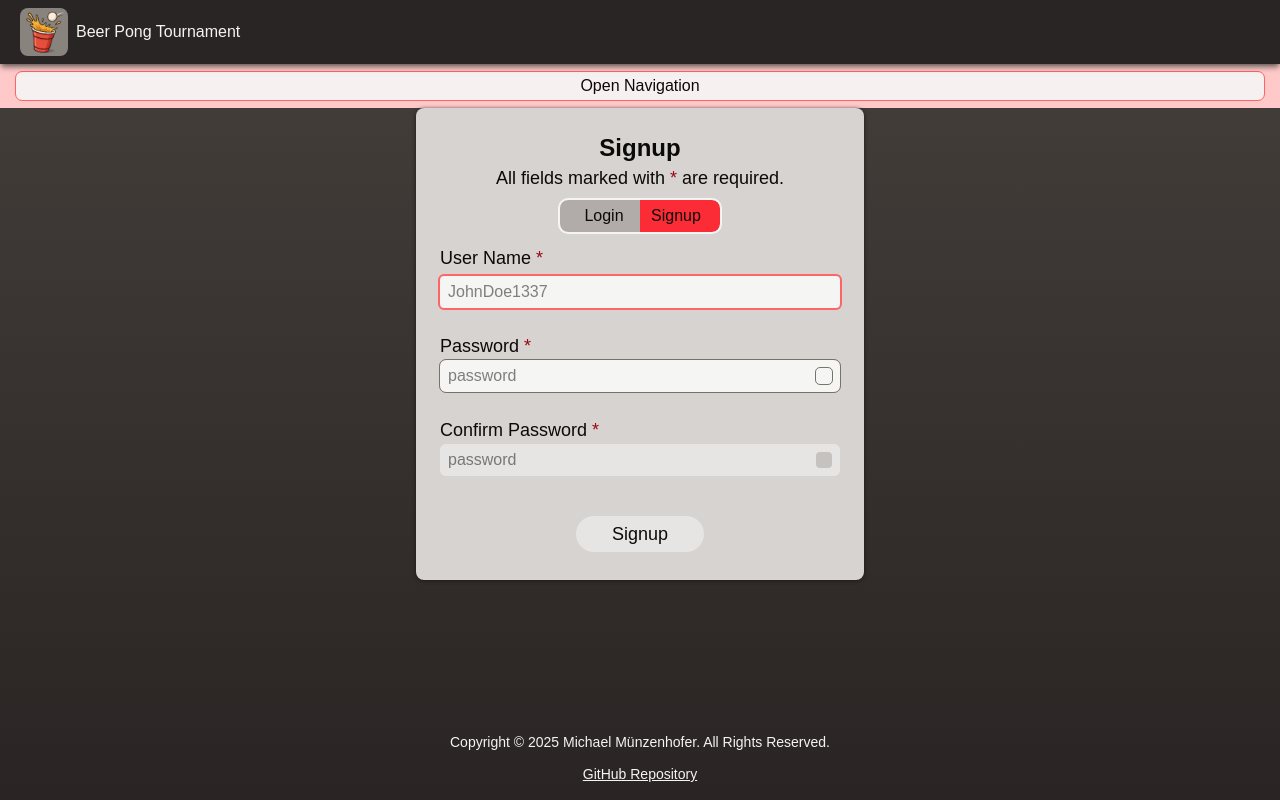
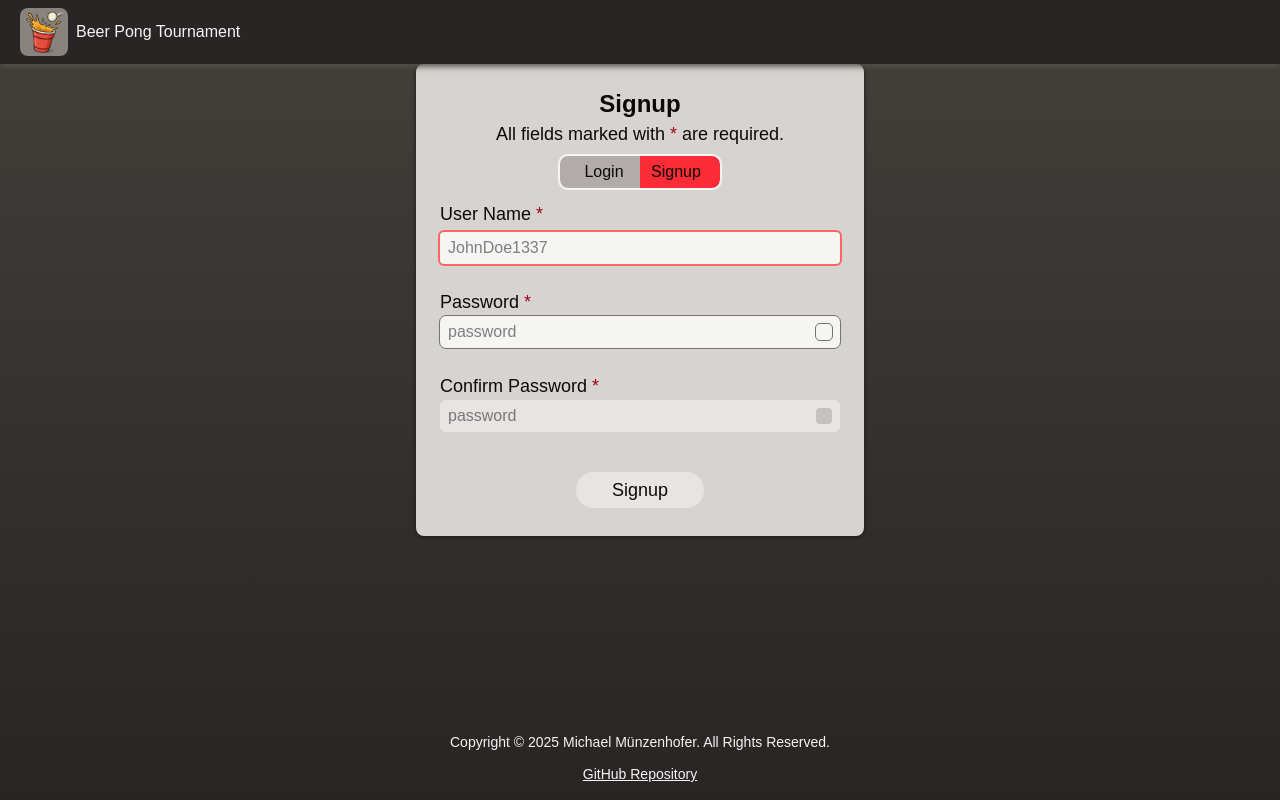
Before and after one commit to StackOverflowIsBetterThanAnyAI/beer-pong-tournament, a React (Vite) app: page / in a window 1280 px wide. Built offline with nearby package versions, Linux system fonts and the light colour scheme.

Commit message:
only display NavigationLinks if the user is logged in as otherwise only 404 error pages can be returned

```diff
--- a/src/components/navigation/Navigation.tsx
+++ b/src/components/navigation/Navigation.tsx
@@ -33,7 +33,7 @@ const Navigation = () => {
                     </button>
                 ) : null}
             </nav>
-            <NavigationLinks />
+            {isLoggedIn ? <NavigationLinks /> : null}
             <Breadcrumbs />
         </>
     )
```
